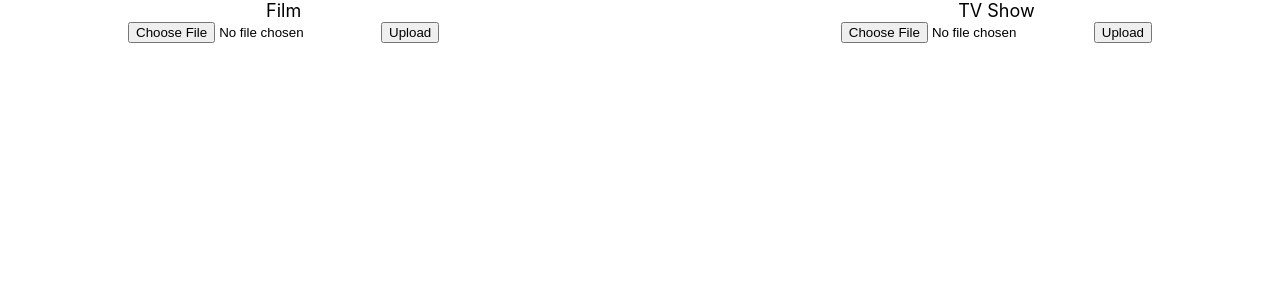
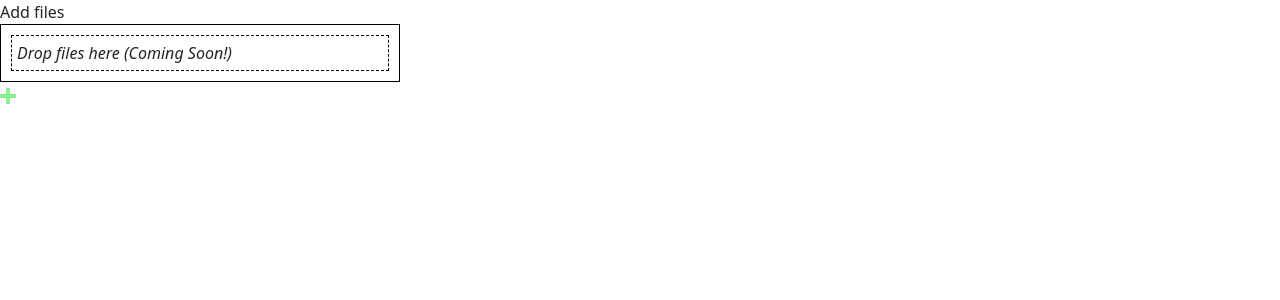
Before and after one commit to evilduck95/file-catcher-web, a React (Create React App) app: page / in a window 1280 px wide. Shown: the top 300 px of the page. Built offline with nearby package versions, Linux system fonts and the light colour scheme.

Commit message:
Made some major changes to the file uploader. Added the ability to add multiple files one by one with duplicate detection.

```diff
--- a/package.json
+++ b/package.json
@@ -7,8 +7,11 @@
     "@testing-library/react": "^13.4.0",
     "@testing-library/user-event": "^13.5.0",
     "axios": "^1.6.7",
+    "bootstrap": "^5.3.3",
     "react": "^18.2.0",
+    "react-bootstrap": "^2.10.1",
     "react-dom": "^18.2.0",
+    "react-icons": "^5.0.1",
     "react-scripts": "5.0.1",
     "styled-components": "^6.1.8",
     "web-vitals": "^2.1.4"
--- a/src/App.css
+++ b/src/App.css
@@ -1,38 +1,5 @@
-.App {
-  text-align: center;
+
+
+.clickable-icon {
+  cursor: pointer;
 }
-
-.App-logo {
-  height: 40vmin;
-  pointer-events: none;
-}
-
-@media (prefers-reduced-motion: no-preference) {
-  .App-logo {
-    animation: App-logo-spin infinite 20s linear;
-  }
-}
-
-.App-header {
-  background-color: #282c34;
-  min-height: 100vh;
-  display: flex;
-  flex-direction: column;
-  align-items: center;
-  justify-content: center;
-  font-size: calc(10px + 2vmin);
-  color: white;
-}
-
-.App-link {
-  color: #61dafb;
-}
-
-@keyframes App-logo-spin {
-  from {
-    transform: rotate(0deg);
-  }
-  to {
-    transform: rotate(360deg);
-  }
-}
--- a/src/App.jsx
+++ b/src/App.jsx
@@ -1,23 +1,10 @@
 import './App.css';
-import FileUploader from "./components/file-uploader";
-import styled from "styled-components";
-
-
-const UploadRow = styled.div`
-    width: 80%;
-    margin-left: 10%;
-    display: flex;
-    flex-direction: row;
-    justify-content: space-between;
-`
+import FileUploadList from "./components/FileUploadList";
 
 function App() {
     return (
         <div className="App">
-            <UploadRow>
-                <FileUploader headingText={'Film'}/>
-                <FileUploader headingText={'TV Show'}/>
-            </UploadRow>
+            <FileUploadList/>
         </div>
     );
 }
--- /dev/null
+++ b/src/components/FileListDisplay.jsx
@@ -0,0 +1,49 @@
+import React from "react";
+import styled from "styled-components";
+import {ImCross} from "react-icons/im";
+
+const FilesListContainer = styled.div`
+    display: flex;
+    flex-direction: column;
+    padding-top: 10px;
+    border: solid black 1px;
+    width: 400px;
+`;
+
+const FileRow = styled.div`
+    display: flex;
+    flex-direction: row;
+    justify-content: space-between;
+    align-items: center;
+    margin: auto auto 10px;
+    padding: 5px;
+    text-align: center;
+    width: 95%;
+    border: dashed black 1px;
+`;
+
+const Instruction = styled.div`
+    display: flex;
+    justify-content: space-between;
+    align-items: center;
+    width: 100%;
+    font-style: italic;
+`
+
+const FileListDisplay = ({files, removeCallback}) => {
+    console.log('render list');
+
+    const fileRemoved = (index) => {
+        console.log(`${index} removed`)
+        removeCallback(index);
+    }
+
+    return (
+        <FilesListContainer>
+            {files?.length === 0 && <FileRow><Instruction>Drop files here (Coming Soon!)</Instruction></FileRow>}
+            {files.map((f, i) => <FileRow><div>{f.name}</div><ImCross className={'clickable-icon'} onClick={() => fileRemoved(i)}/></FileRow>)}
+        </FilesListContainer>
+    )
+};
+
+export default FileListDisplay;
--- /dev/null
+++ b/src/components/FileUploadList.jsx
@@ -0,0 +1,50 @@
+import React, {useEffect, useRef, useState} from "react";
+import FileListDisplay from "./FileListDisplay";
+import {Button} from "react-bootstrap";
+import {ImPlus} from "react-icons/im";
+import collapse from "bootstrap/js/src/collapse";
+
+const FileUploadList = () => {
+
+    const [files, setFiles] = useState([]);
+    const inputFile = useRef(null);
+
+    useEffect(() => {
+        console.log('Changed')
+    }, [files]);
+
+    const fileUpload = (key, file) => {
+    };
+
+    const plusClicked = () => {
+        inputFile.current.click();
+    }
+    const fileAdded = (event) => {
+        console.log('File Add')
+        const attachedFile = event.target.files[0];
+        const duplicateFile = files.filter(f => f.name === attachedFile.name)[0];
+        if (!!duplicateFile) {
+            console.log(`Duplicate file ${files.indexOf(duplicateFile)}`)
+        }
+        setFiles(oldFiles => [ ...oldFiles, attachedFile ]);
+        console.log(files)
+    };
+
+    const fileRemoved = (index) => {
+        setFiles(oldArray => oldArray.toSpliced(index, 1));
+    };
+
+    console.log('render uploader')
+
+    return (
+        <div>
+            <div>Add files</div>
+            <FileListDisplay files={files} removeCallback={fileRemoved}/>
+            <input type={'file'} id={'file-input'} ref={inputFile} onChange={fileAdded} style={{display: 'none'}}/>
+            <ImPlus className={'clickable-icon'} onClick={plusClicked} color={'lightgreen'}/>
+        </div>
+    )
+
+};
+
+export default FileUploadList;
--- a/src/components/file-uploader/index.jsx
+++ b/src/components/file-uploader/index.jsx
@@ -12,7 +12,7 @@ const processFilmUrl = 'http://localhost:8200/film/process';
 const uploadTvUrl = 'http://localhost:8200/tv-show/upload';
 const processTvUrl = 'http://localhost:8200/tv-show/process';
 
-const FileUploader = ({headingText}) => {
+const FileUploader = ({headingText, apiUrl}) => {
 
     const [jobIds, setJobIds] = useState([]);
 
@@ -22,21 +22,13 @@ const FileUploader = ({headingText}) => {
 
     const onFileChange = (event) => {
         let file = event.target.files[0];
-        let uploadUrl;
-        switch (headingText) {
-            case 'Film': uploadUrl = uploadFilmUrl; break;
-            case 'TV Show': uploadUrl = uploadTvUrl; break;
-            default: uploadUrl = uploadFilmUrl; break;
-        }
         const formData = new FormData();
-
         formData.append('file', file, file.name);
         console.log('Form Data', formData, file);
-        axios.post(uploadUrl, formData)
-            .then(
-                (succ) => {
-                    console.log('hooray', succ);
-                    const { jobId: responseJobId } = succ.data;
+        axios.post(`${apiUrl}/upload`, formData)
+            .then((success) => {
+                    console.log('hooray', success);
+                    const { jobId: responseJobId } = success.data;
                     setJobIds(currentIds => {
                         currentIds.push(responseJobId);
                         return currentIds;
@@ -47,14 +39,8 @@ const FileUploader = ({headingText}) => {
     };
 
     const onFileUpload = () => {
-        let processUrl;
-        switch (headingText) {
-            case 'Film': processUrl = processFilmUrl; break;
-            case 'TV Show': processUrl = processTvUrl; break;
-            default: processUrl = processFilmUrl; break;
-        }
         console.log('submit', jobIds);
-        axios.patch(processUrl, { jobIds })
+        axios.patch(`${apiUrl}/process`, { jobIds })
             .then(console.log, console.log);
     }
 
--- a/src/index.js
+++ b/src/index.js
@@ -3,6 +3,7 @@ import ReactDOM from 'react-dom/client';
 import './index.css';
 import App from './App';
 import reportWebVitals from './reportWebVitals';
+import 'bootstrap/dist/css/bootstrap.min.css';
 
 const root = ReactDOM.createRoot(document.getElementById('root'));
 root.render(
```
Also changed, not shown: 1 other file (tests, documents, lock files or other folders).
